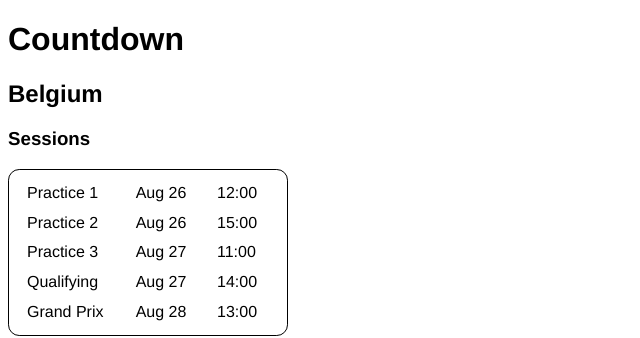
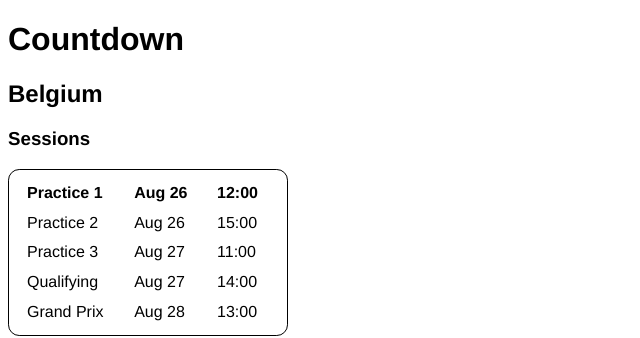
Before and after one commit to jmp/f1cd, a React (Create React App) app: page / in a window 1280 px wide. Shown: the top 338 px of the page, without its empty margins (0-640 px from the left). Built offline with nearby package versions, Linux system fonts and the light colour scheme.

Commit message:
Show next session in bold

```diff
--- a/src/components/SessionList.css
+++ b/src/components/SessionList.css
@@ -14,6 +14,10 @@ td {
     text-decoration: line-through;
 }
 
+.next {
+    font-weight: bold;
+}
+
 .small {
     font-size: small;
 }
--- a/src/components/SessionList.tsx
+++ b/src/components/SessionList.tsx
@@ -17,6 +17,7 @@ export function SessionList({ round, date }: SessionProps) {
         <table>
             <tbody>
             { formatSessions(sessionsBefore, 'before') }
+            { formatSessions([nextSession], 'next') }
             { formatSessions(sessionsAfter, 'after') }
             </tbody>
         </table>
--- a/src/models/round.ts
+++ b/src/models/round.ts
@@ -20,6 +20,6 @@ export class Round {
     }
 
     findSessionsAfter(date: Date): Session[] {
-        return this.sessions.filter(session => session.date.getTime() >= date.getTime());
+        return this.sessions.filter(session => session.date.getTime() > date.getTime());
     }
 }
```
